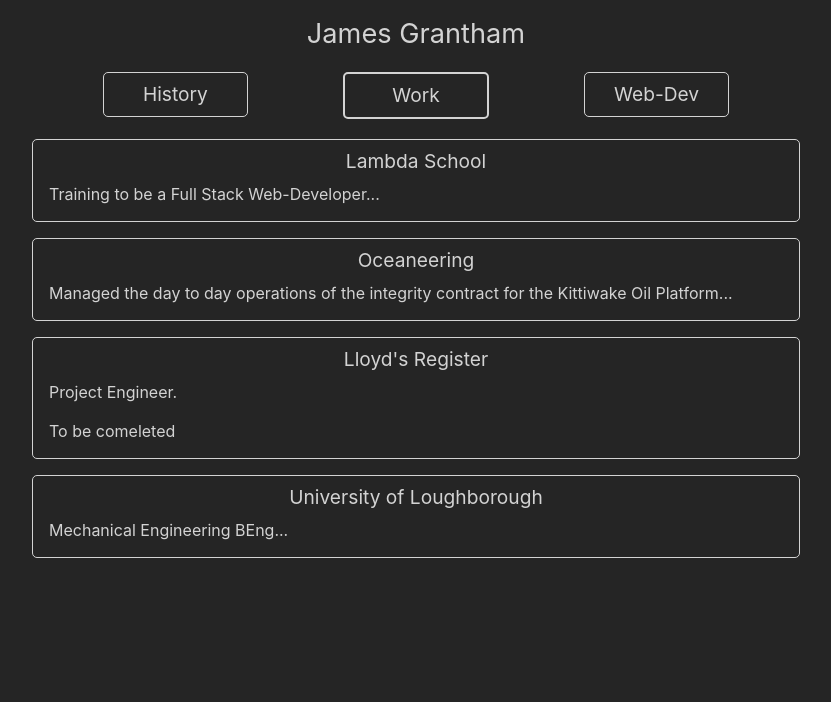
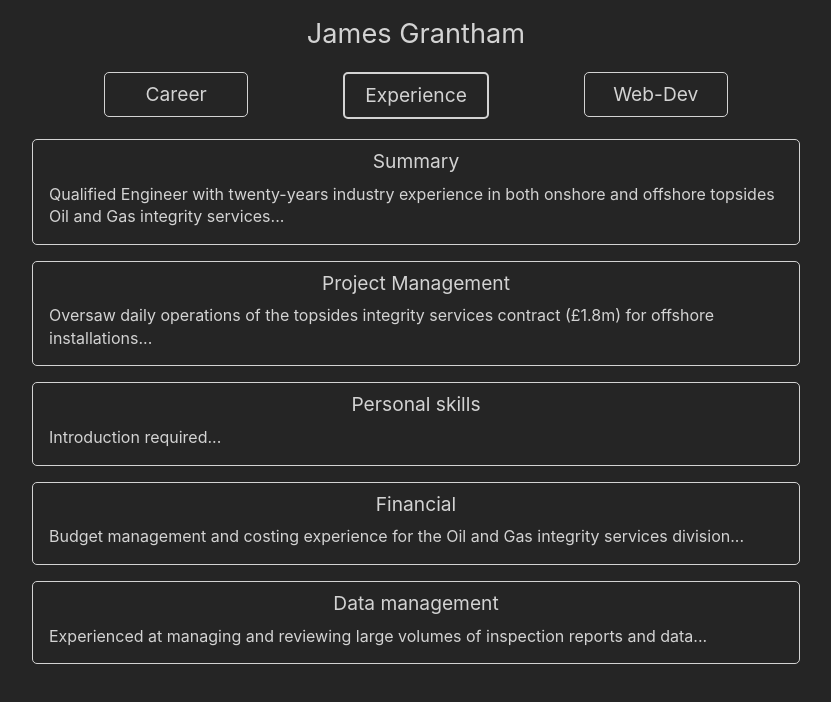
Before and after one commit to jrgrantham/james-grantham, a React (Create React App) app: page /professional in a window 1280 px wide. Shown: the top 702 px of the page, without its empty margins (224-1055 px from the left). Built offline with nearby package versions, Linux system fonts and the light colour scheme.

Commit message:
Rename categories

```diff
--- a/src/data/history.js
+++ b/src/data/career.js
@@ -1,4 +1,4 @@
-export const history = [
+export const career = [
   {
     title: "Lambda School",
     introduction: "Training to be a Full Stack Web-Developer.",
--- a/src/data/work.js
+++ b/src/data/experience.js
@@ -1,4 +1,4 @@
-export const work = [
+export const experience = [
   {
     title: 'Summary',
     introduction: 'Qualified Engineer with twenty-years industry experience in both onshore and offshore topsides Oil and Gas integrity services.',
@@ -17,6 +17,16 @@ export const work = [
       "Managed the development of an internal company project to convert the monthly presentation into a website accessible by client, supplying live data available any time (the catalyst for this career change)",
 
       "Increased project efficiency by introducing systems to manage daily and monthly reporting, which simplified and added structure to the project."
+    ],
+    display: false
+  },
+  {
+    title: "Personal skills",
+    introduction: 'Introduction required.',
+    contents: [
+      "Held technical briefings for staff mobilising offshore to ensure the work was understood prior to deployment.",
+
+      "Worked in remote, hostile and challenging environments, such as flying daily (and getting stranded!) to a decommissioned oil rig North of Shetland, with limited food, no power and unpredictable weather. Demonstrates the interpersonal skills to integrate with small teams and deliver professional results in a timely manner"
     ],
     display: false
   },
@@ -42,14 +52,4 @@ export const work = [
     ],
     display: false
   },
-  {
-    title: "Personal skills",
-    introduction: 'Introduction required.',
-    contents: [
-      "Held technical briefings for staff mobilising offshore to ensure the work was understood prior to deployment.",
-
-      "Worked in remote, hostile and challenging environments, such as flying daily (and getting stranded!) to a decommissioned oil rig North of Shetland, with limited food, no power and unpredictable weather. Demonstrates the interpersonal skills to integrate with small teams and deliver professional results in a timely manner"
-    ],
-    display: false
-  },
 ];
--- a/src/views/Professional.jsx
+++ b/src/views/Professional.jsx
@@ -2,22 +2,22 @@ import React, { useState } from "react";
 import { Link } from "react-router-dom";
 import styled from "styled-components";
 
-import { work } from "../data/work";
-import { history } from "../data/history";
+import { career } from "../data/career";
+import { experience } from "../data/experience";
 import { webDev } from "../data/webDev";
 
 export default function Professional() {
-  const [content, setContent] = useState(history);
-  const [selected, setSelected] = useState("Work");
-  const categoryButtons = ["History", "Work", "Web-Dev"];
+  const [content, setContent] = useState(experience);
+  const [selected, setSelected] = useState("Experience");
+  const categoryButtons = ["Career", "Experience", "Web-Dev"];
 
   function setCategory(title) {
     setSelected(title);
 
-    if (title === "Work") {
-      setContent(work);
-    } else if (title === "History") {
-      setContent(history);
+    if (title === "Career") {
+      setContent(career);
+    } else if (title === "Experience") {
+      setContent(experience);
     } else if (title === "Web-Dev") {
       setContent(webDev);
     }
@@ -107,7 +107,7 @@ const ButtonContainer = styled.div`
   }
 
   h5 {
-    margin: 0.25rem 0.5rem
+    margin: 0.25rem 0.4rem
     padding: .5rem .7rem
     border: 0.5px solid lightgrey
     border-radius: 5px
```
